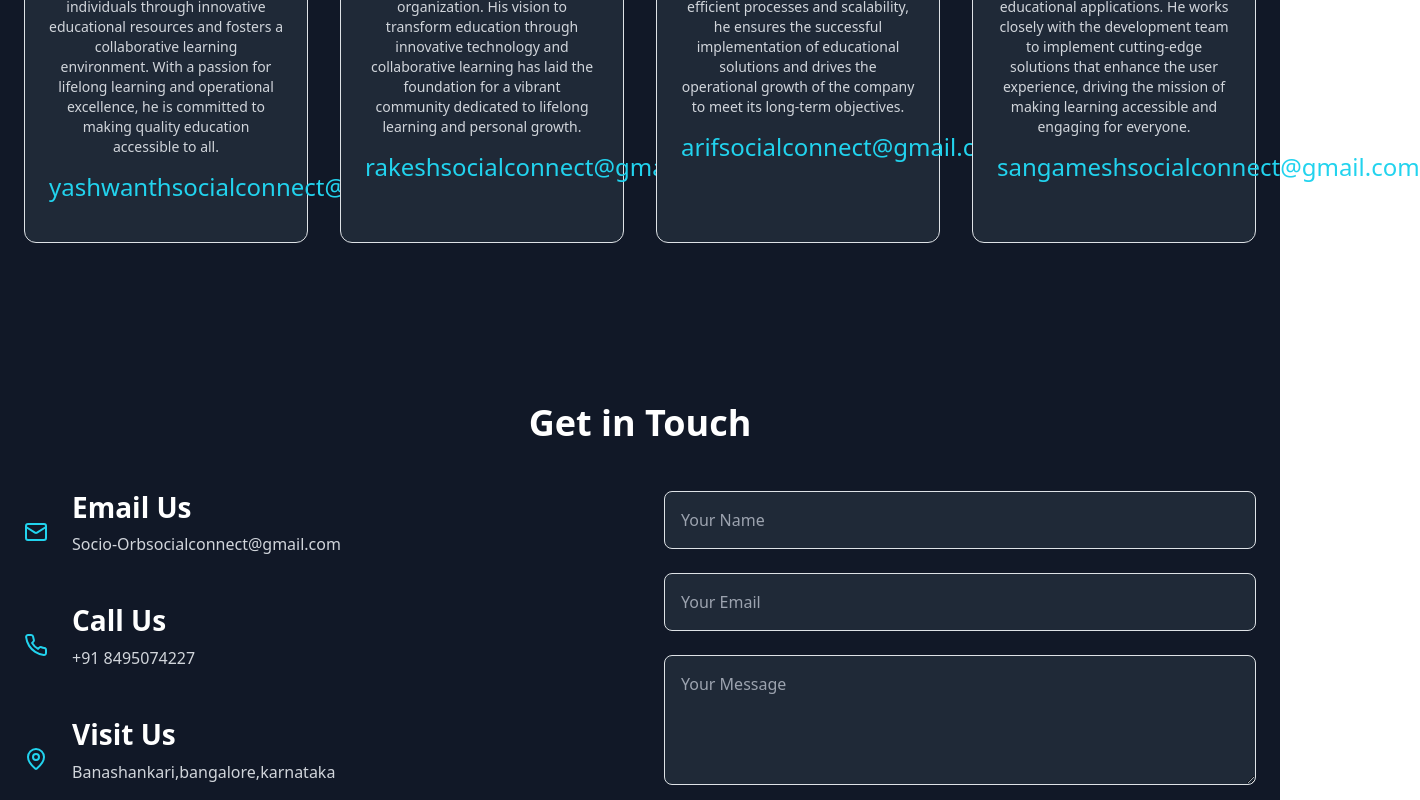
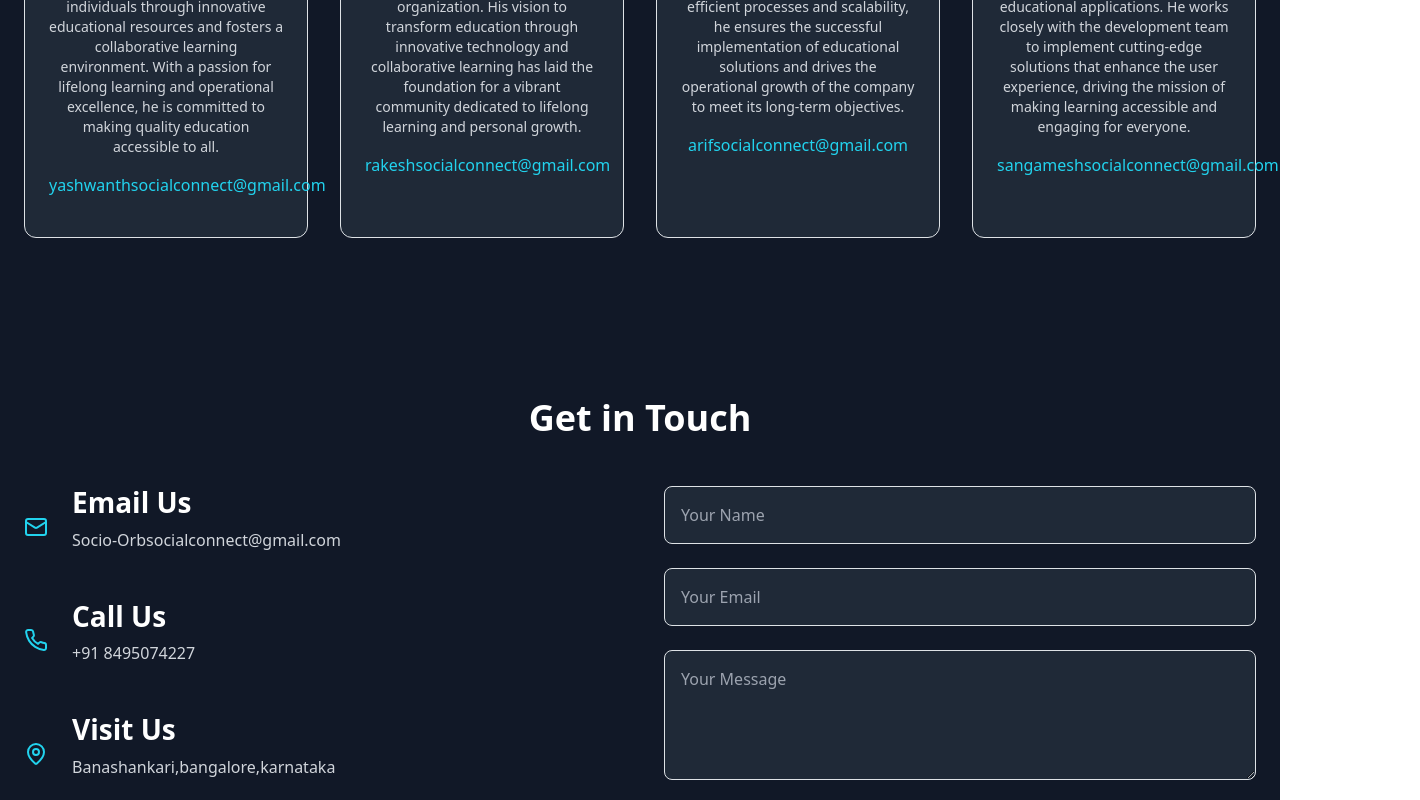
Before and after one commit to rakeshgowda123/Socio, a React (Create React App) app in the folder frontend/: page / in a window 1280 px wide. Shown: the part 1920-2720 px from the top of the page, 1420 px wide, since content can reach past the window. Built offline with nearby package versions, Linux system fonts and the light colour scheme.

Commit message:
Update Landingpage.js

```diff
--- a/frontend/src/Components/Landingpage.js
+++ b/frontend/src/Components/Landingpage.js
@@ -368,7 +368,7 @@ const Landingpage = () => {
                 </h3>
                 <p className="text-cyan-400 mb-3">{member.role}</p>
                 <p className="text-gray-300 text-sm">{member.description}</p>
-                <h4 className="text-cyan-400 mb-3">{member.email}</h4>
+                <p className="text-cyan-400 mb-3">{member.email}</p>
               </div>
             ))}
           </div>
```
